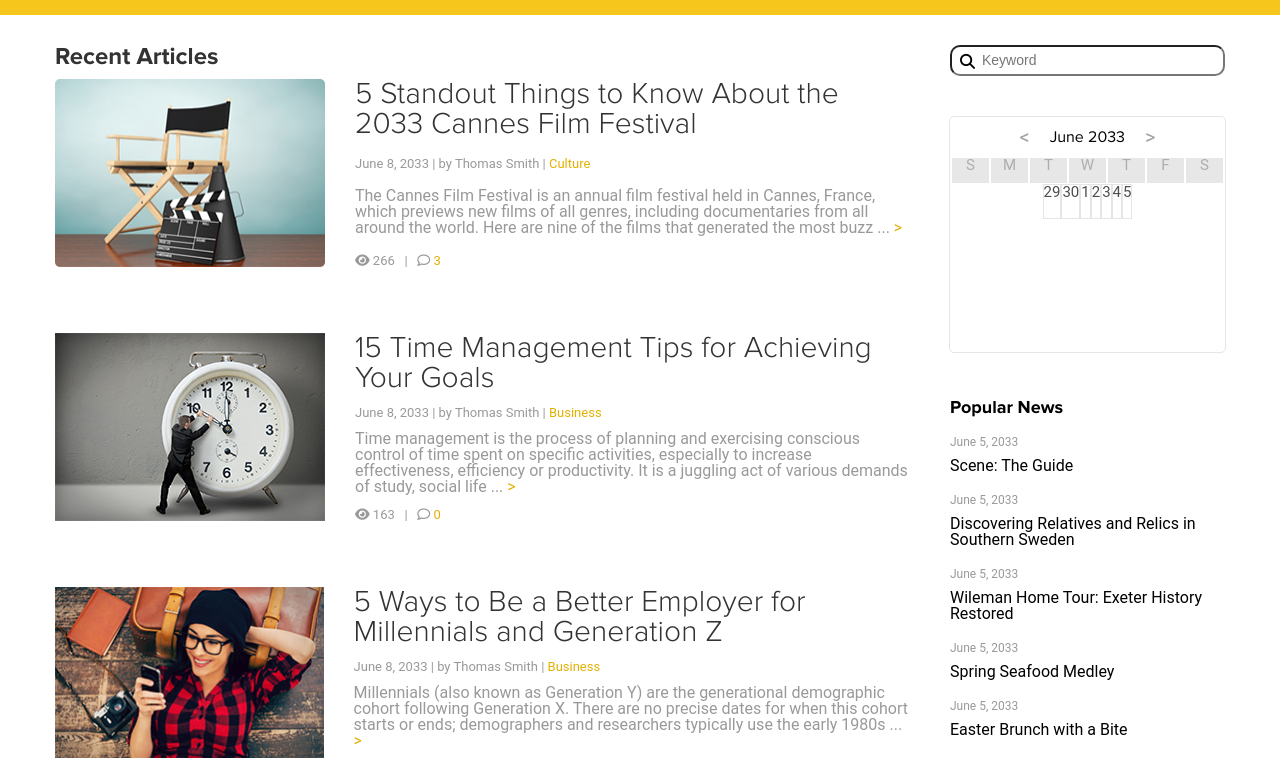
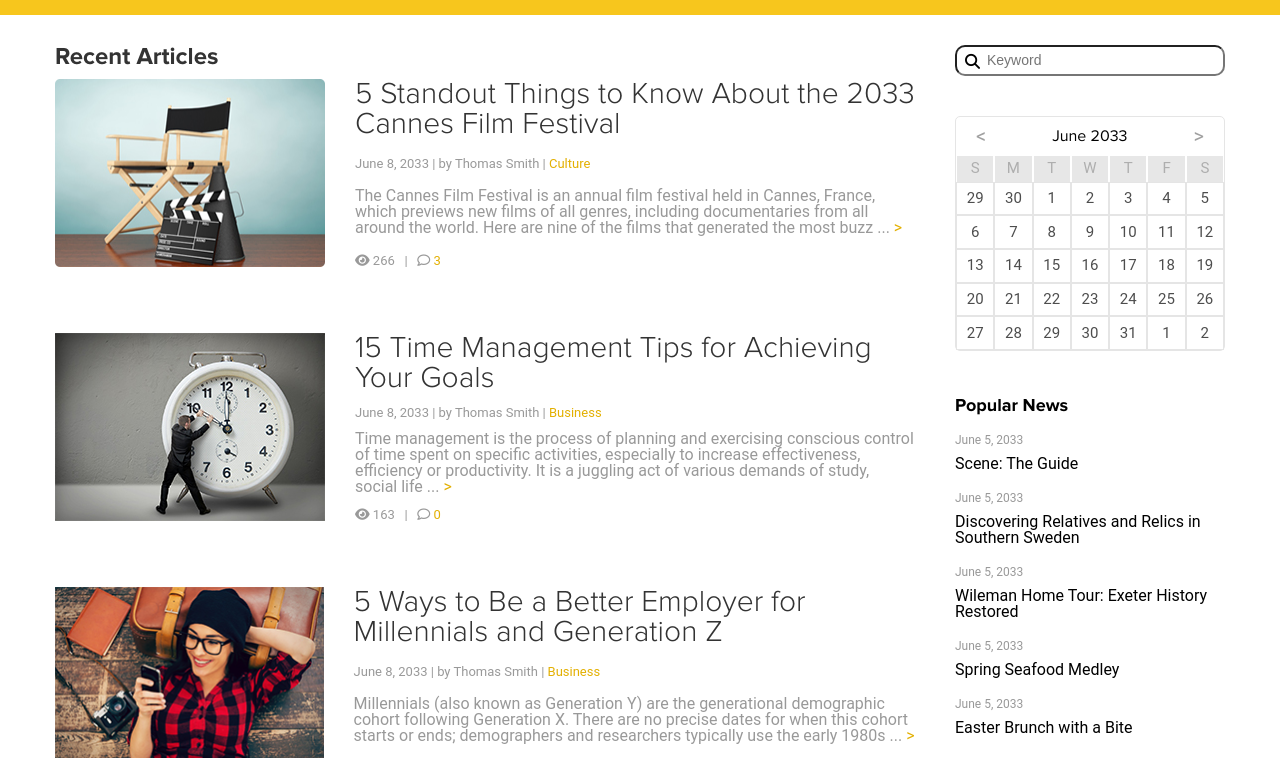
Before and after one commit to thoczek/Gotham, a plain HTML site: page index.html in a window 1280 px wide. Shown: the part 50-808 px from the top of the page. Drawn offline with Linux system fonts and the light colour scheme; a web font is replaced by a local one.

Commit message:
calendar, :focus, :hover

```diff
--- a/css/styles.css
+++ b/css/styles.css
@@ -105,7 +105,10 @@ header{
 	text-decoration: none;
 	color: black;
 }
-
+.header-item>a:hover{
+	color:white;
+	text-shadow: -2px 2px black;
+}
 /*-------------------Main--------------------*/
 .main-content{
 	width: 1170px;
@@ -150,6 +153,10 @@ article.main-article{
 	font-size: 30px;
 	color:#333333;
 }
+.article-title:hover{
+	color: #f7c61d;
+	cursor: pointer;
+}
 .article-data{
 	font-size: 13px;
 	color: #999999;
@@ -183,6 +190,10 @@ article.main-article{
 	font-weight: 700;
 	margin-bottom: 85px;
 }
+.BtnMoreArticles:hover{
+	background-color: #f7c61d;
+	color: white;
+	}
 /*-------------------Aside--------------------*/
 aside{
 	flex-grow: 1;
@@ -215,35 +226,42 @@ aside{
 	padding-left: 30px;
 	border-radius: 10px;
 }
+.search-field:focus{
+	color: black;
+}
 /*-------------------Calendar--------------------*/
 .calendar-container{
 	display:flex;
+	flex-direction: column;
+	justify-content: flex-start;
+	align-items: stretch;
+	height:235px;
+	width:100%;
 	margin-top:40px;
 	margin-bottom: 45px;
-/*	background-color: gray;*/
 	border: 1px solid #e5e5e5;
-	height:235px;
-	width:100%;
 	border-radius: 5px;
+	box-sizing: border-box;
 	color:#4d4d4d;
-	flex-direction: column;
-	justify-content: flex-start;
-	align-items: center;
 }
 .calendar-caption{
 	display: flex;
+	justify-content: space-between;
+	align-items: center;
 	height: 40px;
-	align-items: center;
-	justify-content: space-between;
 	font-size: 16px;
+	/*border: 1px solid black;
+	box-sizing: border-box;*/
+
 }
 .calendar-arrow{
 	color: #a0a0a0;
 	padding: 0	20px;
 	font-size: 20px;
+	/*border: 1px solid black;
+	box-sizing: border-box;*/
 }
 .calendar-month{
-	flex-grow: 1;
 	font-family: Proxima_Nova;
 	text-align: center;
 	text-transform: capitalize;
@@ -252,25 +270,37 @@ aside{
 .calendar-weekdays{
 	display: flex;
 	height: 27px;
-	align-items: stretch;
 	color: #aeaeae;
+	/*border: 1px solid red;
+	box-sizing: border-box;*/
 }
 .calendar-weekdays-item{
-	text-align: center;
-	width: 37px;
+	display:flex;
+	width: 10px;
+	flex-grow: 1;
+	justify-content: center;
+	align-items: center;
+/*	width: 37px;*/
 	background-color: #e7e7e7;
+	box-sizing: border-box;
 	border: 1px solid white;
+	border-style: none solid none solid;
 
 }
 .calendar-days{
 	display: flex;
-	align-items: center;
 	color: #4d4d4d;
-	align-items: stretch;
+	align-self: ;
 	height:35px;
+
 }
 .calendar-days-item{
-	text-align: center;
+	display: flex;
+	width: 10px;
+	flex-grow: 1;
+	justify-content: center;
+	align-items: center;
+	line-height: 100%;
 	flex-grow:1;
 	border: 1px solid #e5e5e5;
 }
--- a/index.html
+++ b/index.html
@@ -114,6 +114,42 @@
 					<div class="calendar-days-item">4</div>
 					<div class="calendar-days-item">5</div>
 				</div>
+				<div class="calendar-days">
+					<div class="calendar-days-item">6</div>
+					<div class="calendar-days-item">7</div>
+					<div class="calendar-days-item">8</div>
+					<div class="calendar-days-item">9</div>
+					<div class="calendar-days-item">10</div>
+					<div class="calendar-days-item">11</div>
+					<div class="calendar-days-item">12</div>
+				</div>
+				<div class="calendar-days">
+					<div class="calendar-days-item">13</div>
+					<div class="calendar-days-item">14</div>
+					<div class="calendar-days-item">15</div>
+					<div class="calendar-days-item">16</div>
+					<div class="calendar-days-item">17</div>
+					<div class="calendar-days-item">18</div>
+					<div class="calendar-days-item">19</div>
+				</div>
+				<div class="calendar-days">
+					<div class="calendar-days-item">20</div>
+					<div class="calendar-days-item">21</div>
+					<div class="calendar-days-item">22</div>
+					<div class="calendar-days-item">23</div>
+					<div class="calendar-days-item">24</div>
+					<div class="calendar-days-item">25</div>
+					<div class="calendar-days-item">26</div>
+				</div>
+				<div class="calendar-days">
+					<div class="calendar-days-item">27</div>
+					<div class="calendar-days-item">28</div>
+					<div class="calendar-days-item">29</div>
+					<div class="calendar-days-item">30</div>
+					<div class="calendar-days-item">31</div>
+					<div class="calendar-days-item">1</div>
+					<div class="calendar-days-item">2</div>
+				</div>
 			</div>
 			<div class="news-container">
 				<div class="news-caption">Popular News</div>
```
